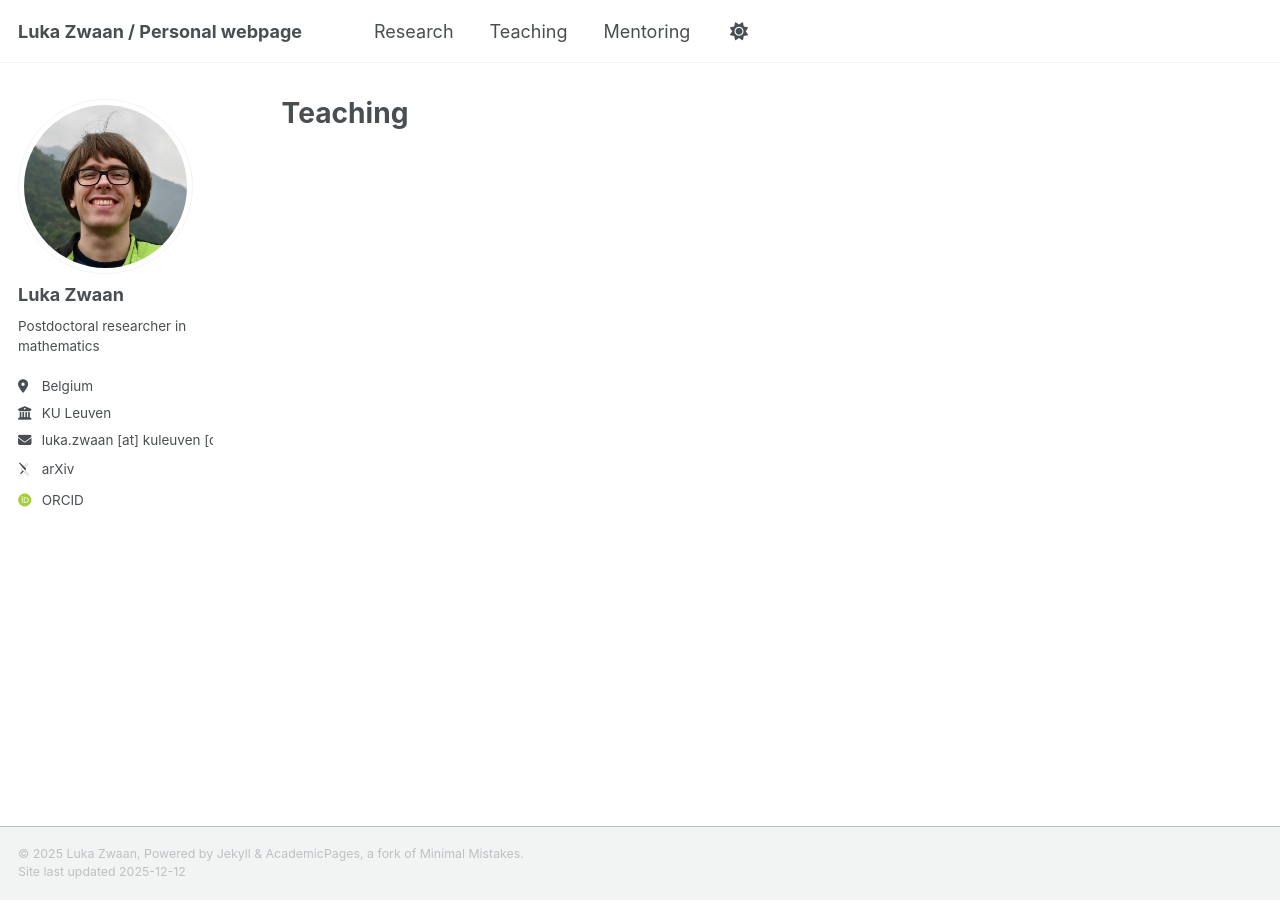
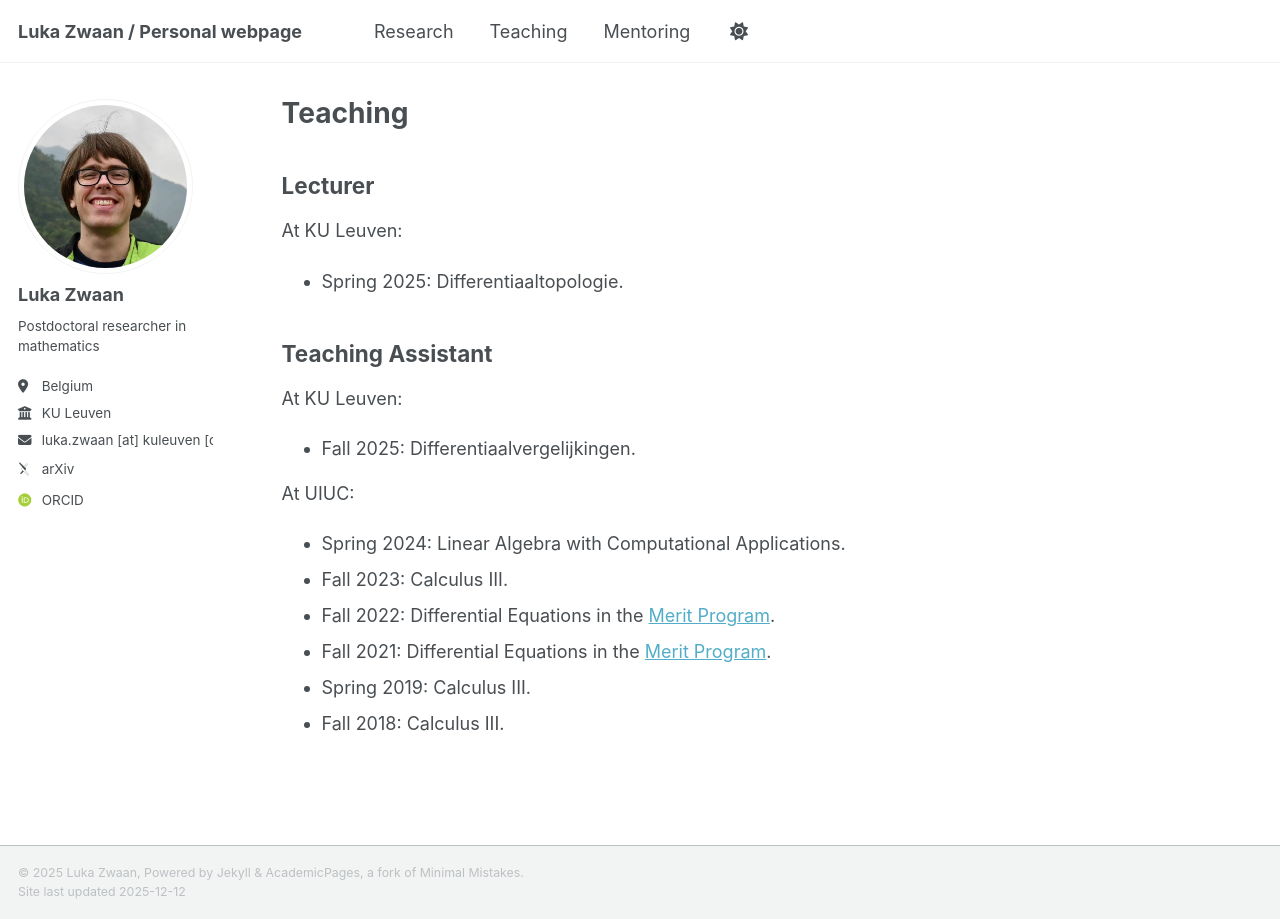
Before and after one commit to LukaZwaan/lukazwaan.github.io, a Jekyll site: the page built from _pages/teaching.md, in a window 1280 px wide. Built offline with Jekyll 4.4.1, drawn with Linux system fonts in a browser that asks for light colours; some web fonts are replaced; a script bundle is joined from its source files by our own code; library files that are not in the unit come from our copies.

Commit message:
Update teaching.md

```diff
--- a/_pages/teaching.md
+++ b/_pages/teaching.md
@@ -4,3 +4,23 @@ title: "Teaching"
 permalink: /teaching/
 author_profile: true
 ---
+
+Lecturer
+------
+
+At KU Leuven:
+* Spring 2025: Differentiaaltopologie.
+
+Teaching Assistant
+------
+
+At KU Leuven:
+* Fall 2025: Differentiaalvergelijkingen.
+
+At UIUC:
+* Spring 2024: Linear Algebra with Computational Applications.
+* Fall 2023: Calculus III.
+* Fall 2022: Differential Equations in the [Merit Program](https://merit.illinois.edu/).
+* Fall 2021: Differential Equations in the [Merit Program](https://merit.illinois.edu/).
+* Spring 2019: Calculus III.
+* Fall 2018: Calculus III.
```
